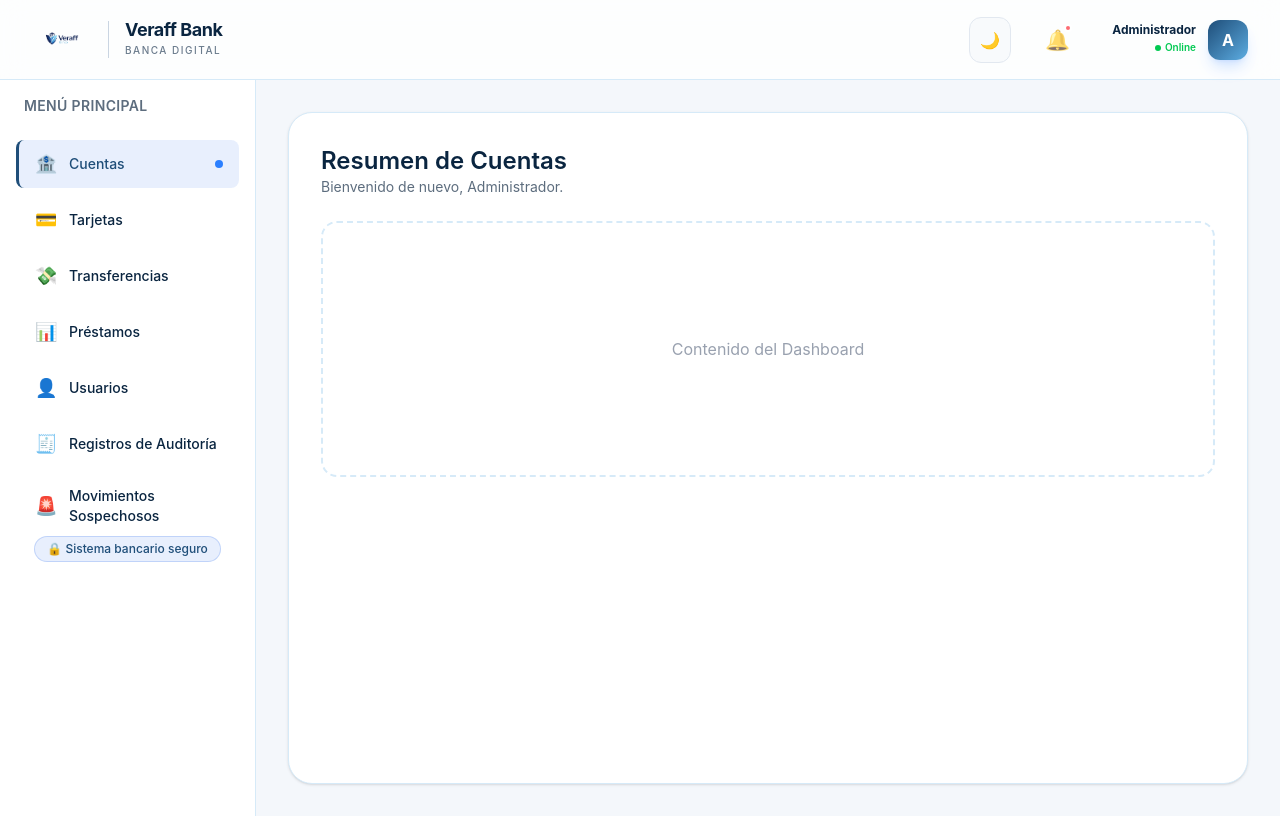
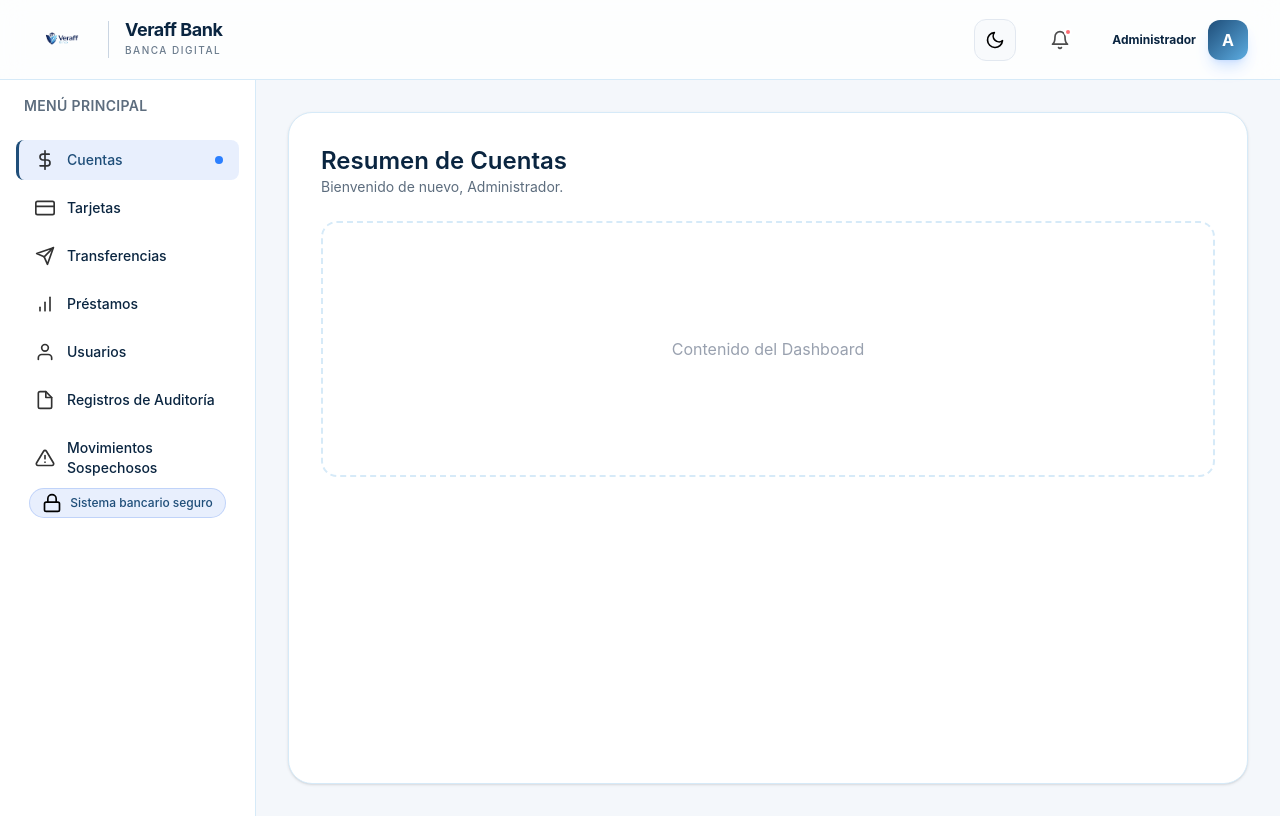
Before and after one commit to Marioescobar64/Sistema-Bancario-Fronten-Admin, a React (Vite) app: page /dashboard in a window 1280 px wide. Built offline with nearby package versions, Linux system fonts and the light colour scheme.

Commit message:
feat/ actualizacion de iconos svg

```diff
--- a/package.json
+++ b/package.json
@@ -21,6 +21,7 @@
     "react-router-dom": "^7.13.2",
     "tailwindcss": "^4.2.2",
     "tailwindscss": "^0.3.0",
+    "vite-plugin-svgr": "^5.2.0",
     "zustand": "^5.0.12"
   },
   "devDependencies": {
--- a/src/shared/components/layaout/Navbar.jsx
+++ b/src/shared/components/layaout/Navbar.jsx
@@ -1,5 +1,8 @@
 import logoLight from "../../../assets/img/veraff-light.png";
 import logoDark from "../../../assets/img/veraff-dark.png";
+import Sun from "../../../assets/icons/sun.svg";
+import Moon from "../../../assets/icons/moon.svg";
+import Bell from "../../../assets/icons/bell.svg";
 
 export const Navbar = ({ darkMode, setDarkMode }) => {
   return (
@@ -9,7 +12,7 @@ export const Navbar = ({ darkMode, setDarkMode }) => {
         ? 'bg-[var(--color-dark-background)]/80 border-[var(--color-dark-border)]'
         : 'bg-white/80 border-[var(--color-border)]'}`}
     >
-      {/* 🏦 BRAND SECTION */}
+      {/* BRAND SECTION */}
       <div className="flex items-center gap-4">
         <img
           src={darkMode ? logoDark : logoLight}
@@ -27,7 +30,7 @@ export const Navbar = ({ darkMode, setDarkMode }) => {
         </div>
       </div>
 
-      {/* ⚡ CONTROLES Y PERFIL */}
+      {/* CONTROLES Y PERFIL */}
       <div className="flex items-center gap-3 sm:gap-6">
 
         {/* Toggle Dark Mode (Estilo Minimalista) */}
@@ -38,12 +41,20 @@ export const Navbar = ({ darkMode, setDarkMode }) => {
               ? 'bg-slate-800 border-slate-700 text-yellow-400'
               : 'bg-slate-50 border-slate-200 text-slate-600'}`}
         >
-          {darkMode ? '☀️' : '🌙'}
+          {darkMode ? (
+            <img src={Sun} className="w-5 h-5 invert dark:invert-0" />
+          ) : (
+            <img src={Moon} className="w-5 h-5" />
+          )}
         </button>
 
         {/* Notificaciones */}
         <button className="relative p-2.5 text-xl opacity-70 hover:opacity-100 transition-opacity">
-          🔔
+          {darkMode ? (
+            <img src={Bell} className="w-5 h-5 invert dark:invert-0" />
+          ) : (
+            <img src={Bell} className="w-5 h-5" />
+          )}
           <span className="absolute top-2 right-2 w-2 h-2 bg-red-500 rounded-full border-2 border-white dark:border-slate-900"></span>
         </button>
 
@@ -55,10 +66,6 @@ export const Navbar = ({ darkMode, setDarkMode }) => {
           <div className="text-right hidden md:block">
             <p className={`text-xs font-bold leading-none ${darkMode ? 'text-white' : 'text-[var(--color-text-primary)]'}`}>
               Administrador
-            </p>
-            <p className="text-[10px] text-green-500 font-semibold mt-1 flex items-center justify-end gap-1">
-              <span className="w-1.5 h-1.5 bg-green-500 rounded-full animate-pulse"></span>
-              Online
             </p>
           </div>
 
--- a/src/shared/components/layaout/Sidebar.jsx
+++ b/src/shared/components/layaout/Sidebar.jsx
@@ -1,16 +1,24 @@
 import { useState } from "react";
+import bankIcon from '../../../assets/icons/dollar-sign.svg';
+import cardIcon from '../../../assets/icons/credit-card.svg';
+import sendIcon from '../../../assets/icons/send.svg';
+import chartIcon from '../../../assets/icons/bar-chart.svg';
+import userIcon from '../../../assets/icons/user.svg';
+import fileIcon from '../../../assets/icons/file.svg';
+import alertIcon from '../../../assets/icons/alert-triangle.svg';
+import lockIcon from '../../../assets/icons/lock.svg';
 
 export const Sidebar = ({ darkMode = false }) => {
   const [active, setActive] = useState("Cuentas");
 
   const items = [
-    { label: "Cuentas", icon: "🏦" },
-    { label: "Tarjetas", icon: "💳" },
-    { label: "Transferencias", icon: "💸" },
-    { label: "Préstamos", icon: "📊" },
-    { label: "Usuarios", icon: "👤" },
-    { label: "Registros de Auditoría", icon: "🧾" },
-    { label: "Movimientos Sospechosos", icon: "🚨" },
+    { label: "Cuentas", icon: bankIcon },
+    { label: "Tarjetas", icon: cardIcon },
+    { label: "Transferencias", icon: sendIcon },
+    { label: "Préstamos", icon: chartIcon },
+    { label: "Usuarios", icon: userIcon },
+    { label: "Registros de Auditoría", icon: fileIcon },
+    { label: "Movimientos Sospechosos", icon: alertIcon },
   ];
 
   return (
@@ -69,8 +77,16 @@ export const Sidebar = ({ darkMode = false }) => {
                     : "3px solid transparent",
                 }}
               >
-                {/* Icon */}
-                <span className="text-lg">{item.icon}</span>
+                {/* Icon with dynamic color using filter */}
+                <img
+                  src={item.icon}
+                  className="w-5 h-5 opacity-80"
+                  style={{
+                    filter: darkMode
+                      ? "invert(1) sepia(1) saturate(5) hue-rotate(180deg)" // Change to white on dark mode
+                      : "none",
+                  }}
+                />
 
                 {/* Label */}
                 <span className="text-sm font-medium">
@@ -90,14 +106,12 @@ export const Sidebar = ({ darkMode = false }) => {
       {/* Footer info */}
       <div className="mt-auto flex justify-center pb-4">
         <div
-            className="px-3 py-1 rounded-full text-xs font-medium transition-all duration-300"
+          className="px-3 py-1 rounded-full text-xs font-medium transition-all duration-300 flex items-center"
           style={{
             backgroundColor: darkMode
               ? "rgba(59, 130, 246, 0.15)"
               : "rgba(37, 99, 235, 0.10)",
-            color: darkMode
-                ? "#93c5fd"
-                : "var(--color-primary)",
+            color: darkMode ? "#93c5fd" : "var(--color-primary)",
             border: `1px solid ${
               darkMode
                 ? "rgba(59, 130, 246, 0.3)"
@@ -105,7 +119,13 @@ export const Sidebar = ({ darkMode = false }) => {
             }`,
           }}
         >
-            🔒 Sistema bancario seguro
+          {/* Imagen a la izquierda del texto */}
+          <img
+            src={lockIcon}
+            alt="Lock icon"
+            className="w-5 h-5 mr-2"
+          />
+          <span>Sistema bancario seguro</span>
         </div>
       </div>
     </aside>
--- a/vite.config.js
+++ b/vite.config.js
@@ -1,8 +1,9 @@
 import { defineConfig } from 'vite'
 import react from '@vitejs/plugin-react'
 import tailwindcss from "@tailwindcss/vite";
+import svgr from 'vite-plugin-svgr';
 
 // https://vite.dev/config/
 export default defineConfig({
-  plugins: [react(), tailwindcss()],
+  plugins: [react(), tailwindcss(), svgr()],
 })
```
Also changed, not shown: src/features/accounts/accounts.jsx (added), src/features/auditLogs/auditLogs.jsx (added), src/features/cards/cards.jsx (added), src/features/loans/loans.jsx (added), src/features/suspiciousMovement/suspiciousMovement.jsx (added), src/features/transfers/transfers.jsx (added), src/features/users/users.jsx (added), 1 other file (tests, documents, lock files or other folders). Lines whose indentation alone changed are shown as unchanged.
